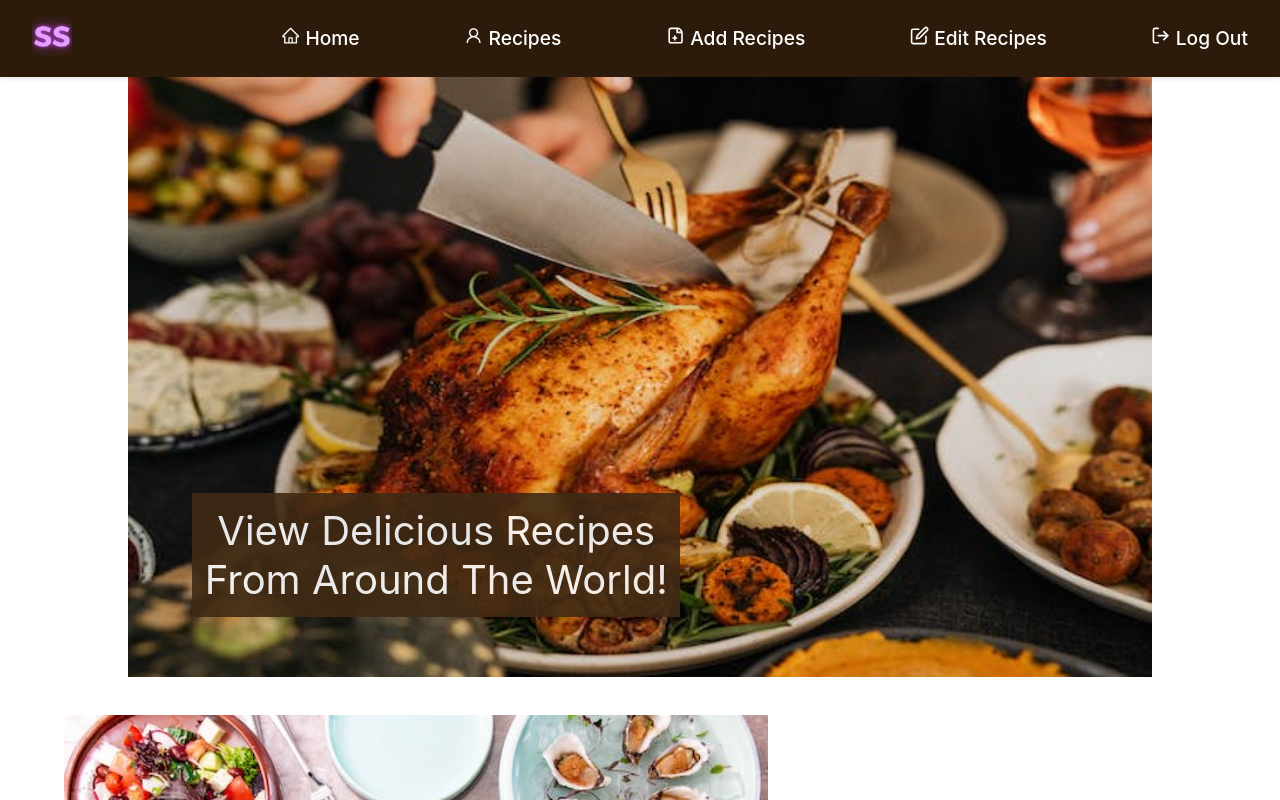
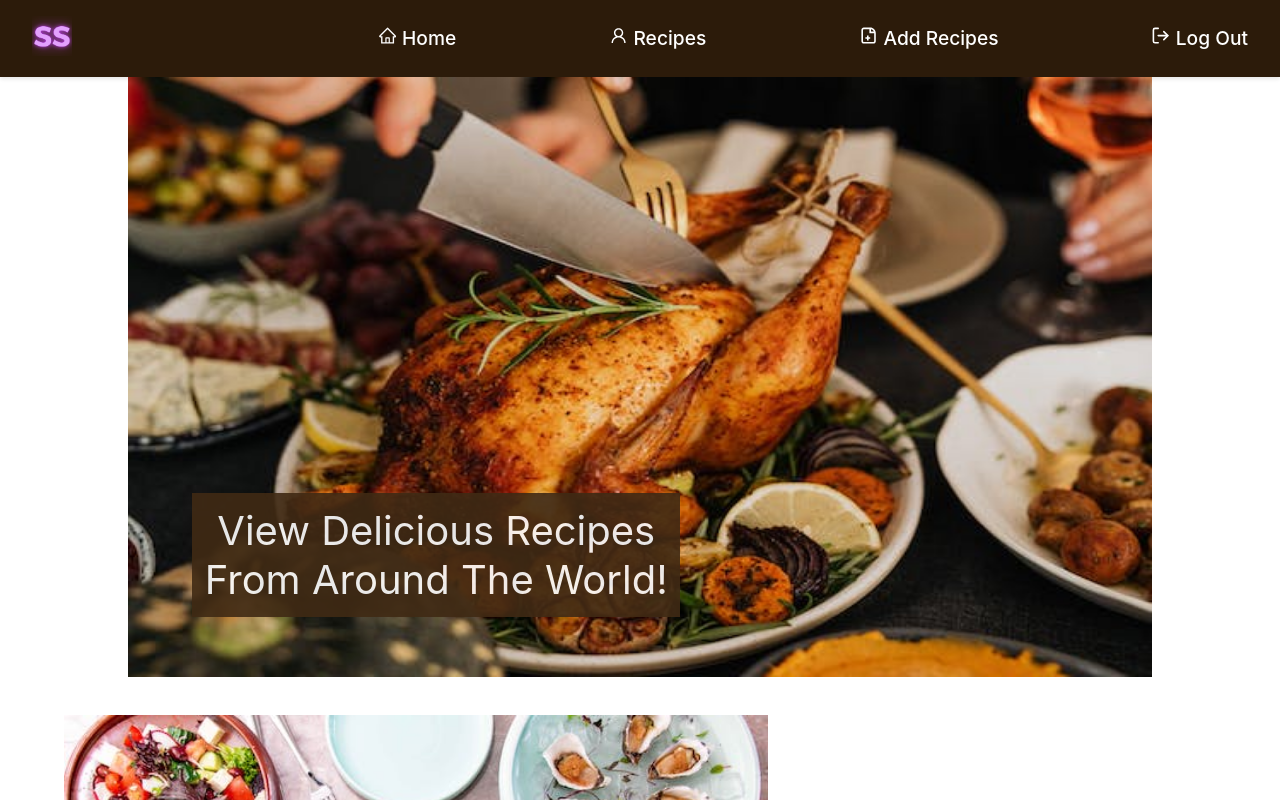
Before and after one commit to SANJANASOLANGA/ReactFoodRecipe, a React (Create React App) app in the folder Client/: page /adminhome in a window 1280 px wide. Shown: the top 800 px of the page. Built offline with nearby package versions, Linux system fonts and the light colour scheme.

Commit message:
Removed edit-recipes

```diff
--- a/Client/src/components/NavBarAdmin.js
+++ b/Client/src/components/NavBarAdmin.js
@@ -47,7 +47,7 @@ function NavBarAdmin() {
               <AiOutlineHome/>
               {" "}Home
             </Nav.Link>
-            <Nav.Link as={Link} to="/recipes-admin" onClick={handleLinkClick}>
+            <Nav.Link as={Link} to="/edit-recipes" onClick={handleLinkClick}>
               <AiOutlineUser/>
               {" "}Recipes
             </Nav.Link>
@@ -58,10 +58,6 @@ function NavBarAdmin() {
             >
               <CgFileAdd/>
               {" "}Add Recipes
-            </Nav.Link>
-            <Nav.Link as={Link} to="/edit-recipes" onClick={handleLinkClick}>
-              <LuEdit/>
-              {" "}Edit Recipes
             </Nav.Link>
             <Nav.Link as={Link} to="/admin-contact" onClick={handleLinkClick}>
               <FiLogOut/> {" "}Log Out
```
